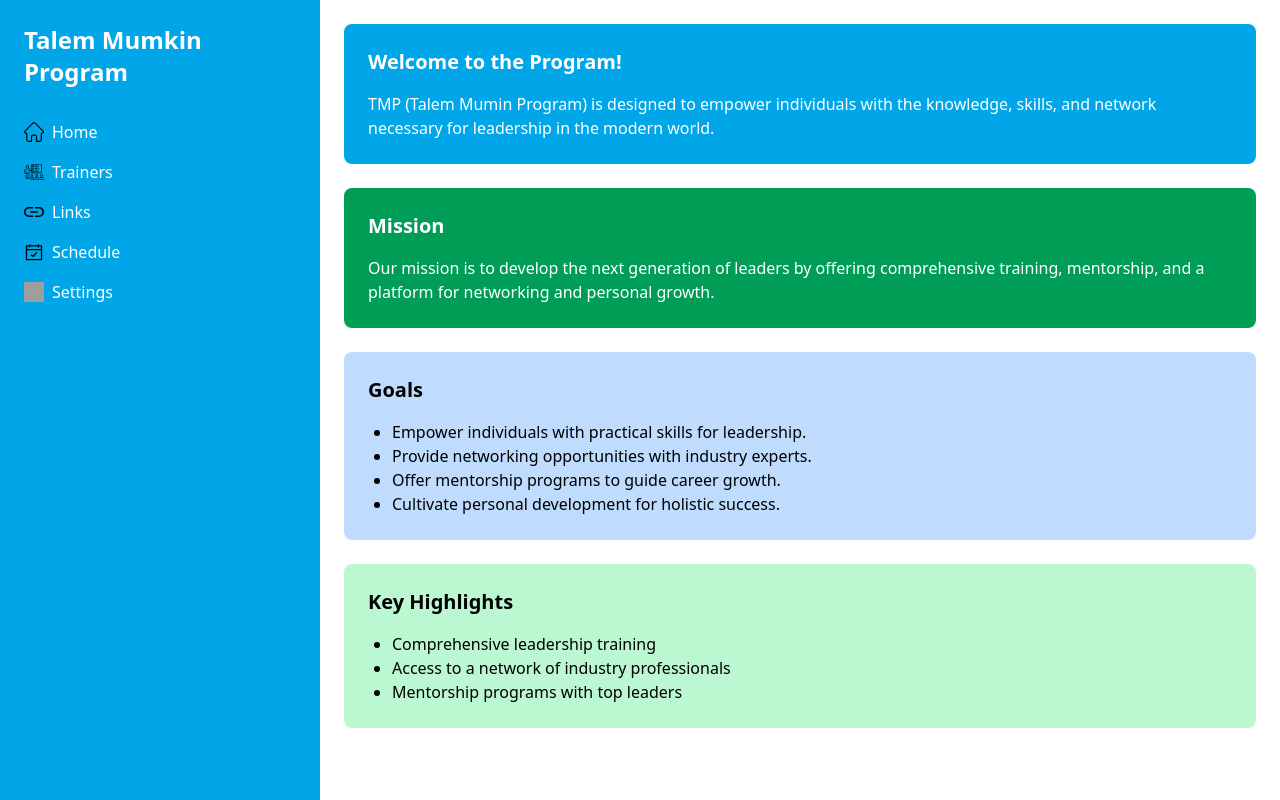
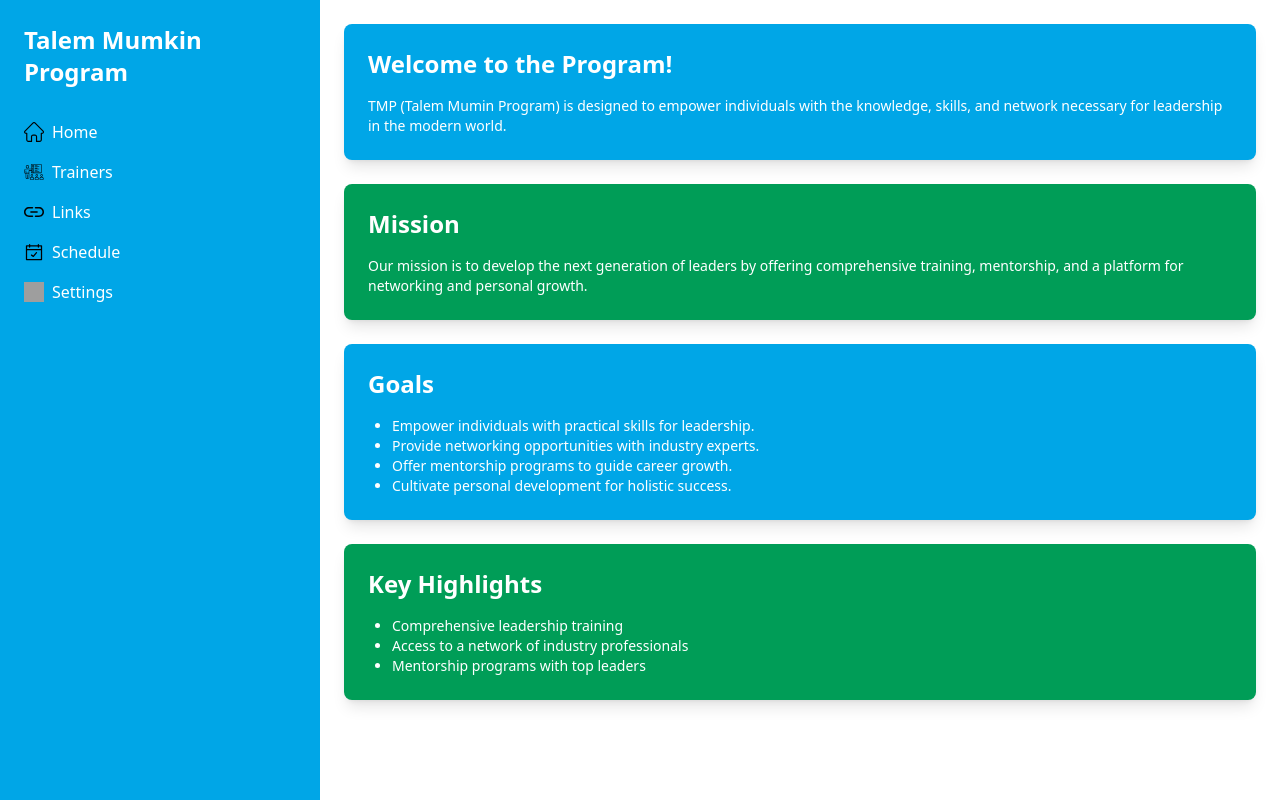
Before and after one commit to FezanMuhammadAli/QASF, a React (Vite) app: page /dashboard in a window 1280 px wide. Built offline with nearby package versions, Linux system fonts and the light colour scheme; grey boxes are pictures that could not be loaded.

Commit message:
Has made the visuals of DHome according to desgin

```diff
--- a/src/Components/DHome.jsx
+++ b/src/Components/DHome.jsx
@@ -9,12 +9,12 @@ function DHome() {
         {/* Welcome Section */}
         <section
           id="welcome"
-          className="bg-qasfblue p-6 rounded-lg mb-6 text-white"
+          className="bg-qasfblue p-6 rounded-lg mb-6 text-white shadow-lg"
         >
-          <h2 className="text-xl font-semibold mb-4">
+          <h2 className="text-2xl font-semibold mb-4">
             Welcome to the Program!
           </h2>
-          <p>
+          <p className="text-sm">
             TMP (Talem Mumin Program) is designed to empower individuals with
             the knowledge, skills, and network necessary for leadership in the
             modern world.
@@ -24,10 +24,10 @@ function DHome() {
         {/* Mission Section */}
         <section
           id="mission"
-          className="bg-qasfgreen p-6 rounded-lg mb-6 text-white"
+          className="bg-qasfgreen p-6 rounded-lg mb-6 text-white shadow-lg"
         >
-          <h2 className="text-xl font-semibold mb-4">Mission</h2>
-          <p>
+          <h2 className="text-2xl font-semibold mb-4">Mission</h2>
+          <p className="text-sm">
             Our mission is to develop the next generation of leaders by offering
             comprehensive training, mentorship, and a platform for networking
             and personal growth.
@@ -35,9 +35,12 @@ function DHome() {
         </section>
 
         {/* Goals Section */}
-        <section id="goals" className="bg-blue-200 p-6 rounded-lg mb-6">
-          <h2 className="text-xl font-semibold mb-4">Goals</h2>
-          <ul className="list-disc ml-6">
+        <section
+          id="goals"
+          className="bg-qasfblue p-6 rounded-lg mb-6 text-white shadow-lg"
+        >
+          <h2 className="text-2xl font-semibold mb-4">Goals</h2>
+          <ul className="list-disc ml-6 text-sm">
             <li>Empower individuals with practical skills for leadership.</li>
             <li>Provide networking opportunities with industry experts.</li>
             <li>Offer mentorship programs to guide career growth.</li>
@@ -46,9 +49,12 @@ function DHome() {
         </section>
 
         {/* Key Highlights Section */}
-        <section id="highlights" className="bg-green-200 p-6 rounded-lg">
-          <h2 className="text-xl font-semibold mb-4">Key Highlights</h2>
-          <ul className="list-disc ml-6">
+        <section
+          id="highlights"
+          className="bg-qasfgreen p-6 rounded-lg text-white shadow-lg"
+        >
+          <h2 className="text-2xl font-semibold mb-4">Key Highlights</h2>
+          <ul className="list-disc ml-6 text-sm">
             <li>Comprehensive leadership training</li>
             <li>Access to a network of industry professionals</li>
             <li>Mentorship programs with top leaders</li>
```
